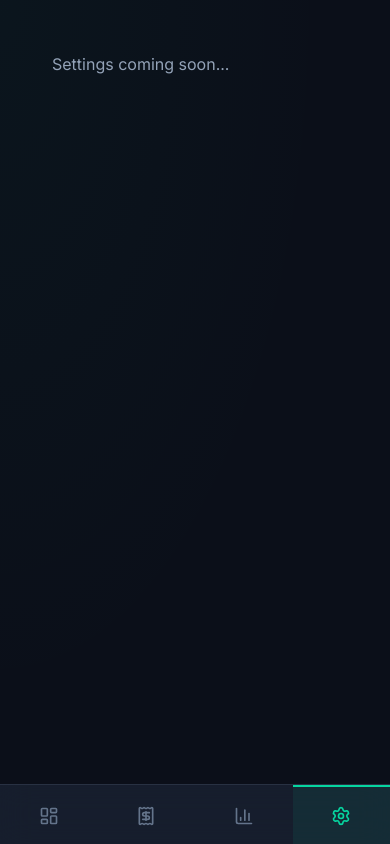
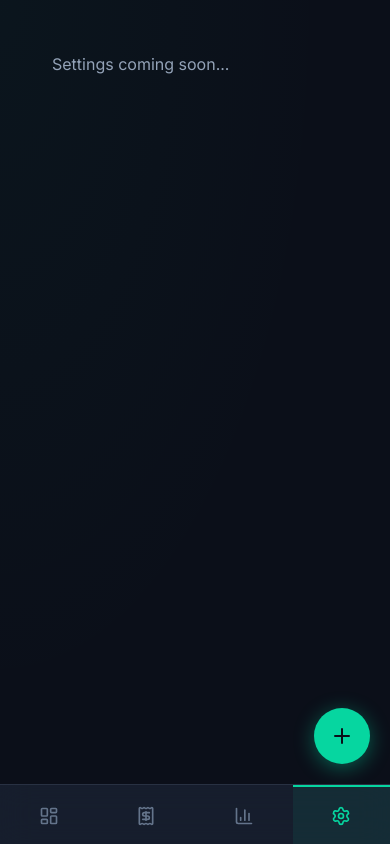
Before and after one commit to Suriya-021/Montrix, a React (Vite) app in the folder frontend/: page /settings in a window 390 px wide. Built offline with nearby package versions, Linux system fonts and the light colour scheme.

Commit message:
feat: Add mobile FAB and 404 route for polishing

```diff
--- a/frontend/src/App.jsx
+++ b/frontend/src/App.jsx
@@ -64,6 +64,14 @@ function App() {
             {/* Placeholder routes for future pages */}
             <Route path="/analytics" element={<div style={{ padding: '2rem' }}>Analytics coming soon...</div>} />
             <Route path="/settings" element={<div style={{ padding: '2rem' }}>Settings coming soon...</div>} />
+
+            {/* 404 Catch-All Route */}
+            <Route path="*" element={
+              <div className="empty-state">
+                <h3 className="empty-state__title">404 - Page Not Found</h3>
+                <p className="empty-state__text">The page you are looking for doesn't exist.</p>
+              </div>
+            } />
           </Routes>
         </main>
 
@@ -73,6 +81,11 @@ function App() {
           onClose={() => setShowModal(false)}
           onAdd={handleSaveExpense}
         />
+
+        {/* Mobile Floating Action Button (Hidden on Desktop) */}
+        <button className="fab-mobile" onClick={handleAddExpense} title="Add Expense">
+          <svg xmlns="http://www.w3.org/2000/svg" width="24" height="24" viewBox="0 0 24 24" fill="none" stroke="currentColor" strokeWidth="2" strokeLinecap="round" strokeLinejoin="round"><line x1="12" y1="5" x2="12" y2="19"></line><line x1="5" y1="12" x2="19" y2="12"></line></svg>
+        </button>
       </div>
     </Router>
   );
--- a/frontend/src/index.css
+++ b/frontend/src/index.css
@@ -657,6 +657,30 @@ a:hover {
   100% { background-position: -200% 0; }
 }
 
+/* === FAB === */
+.fab-mobile {
+  display: none; /* Hidden by default */
+  position: fixed;
+  bottom: 80px; /* Above the mobile nav bar */
+  right: var(--space-5);
+  width: 56px;
+  height: 56px;
+  border-radius: 50%;
+  background: var(--accent-primary);
+  color: var(--text-on-accent);
+  border: none;
+  box-shadow: 0 4px 20px rgba(6, 214, 160, 0.4);
+  align-items: center;
+  justify-content: center;
+  z-index: 1000;
+  cursor: pointer;
+  transition: transform 0.2s ease, box-shadow 0.2s ease;
+}
+
+.fab-mobile:active {
+  transform: scale(0.95);
+}
+
 /* === RESPONSIVE === */
 @media (max-width: 1023px) {
   :root {
@@ -696,6 +720,10 @@ a:hover {
     align-items: flex-start;
     gap: var(--space-3);
   }
+
+  .fab-mobile {
+    display: flex;
+  }
 }
 
 /* === REDUCED MOTION === */
```
